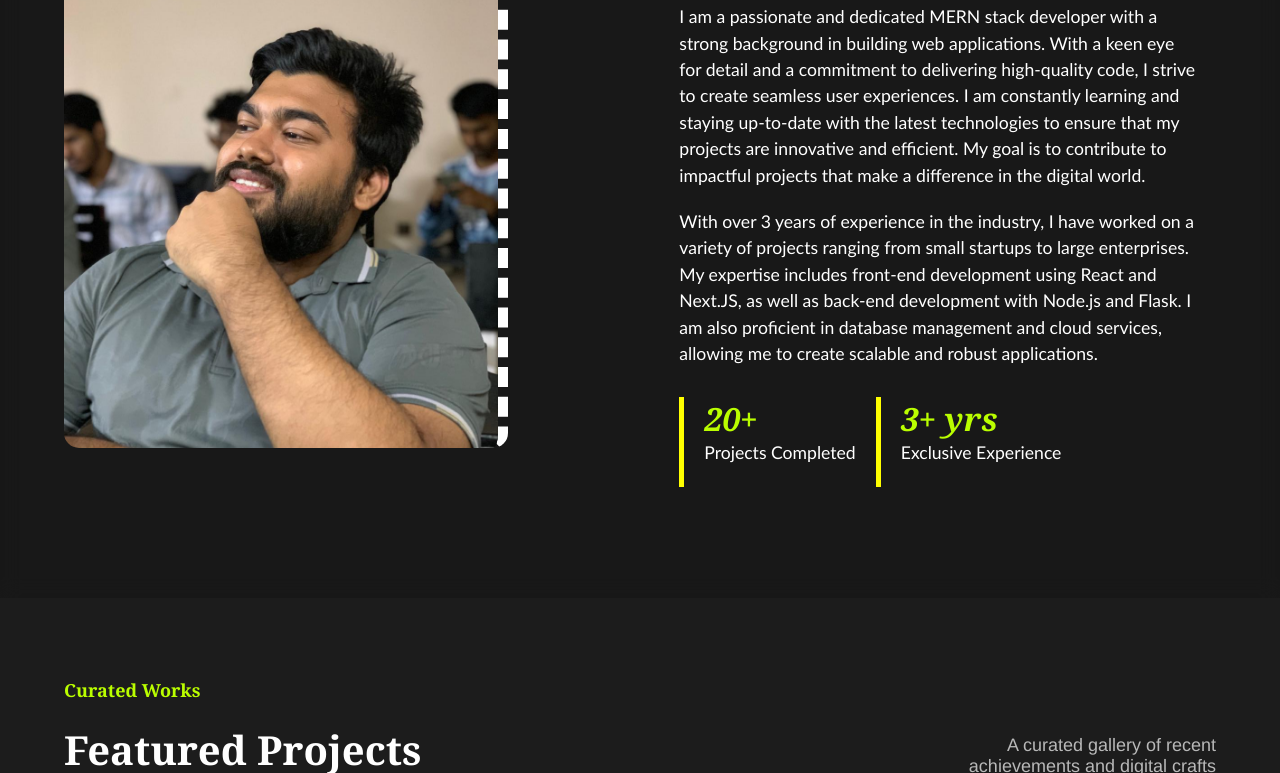
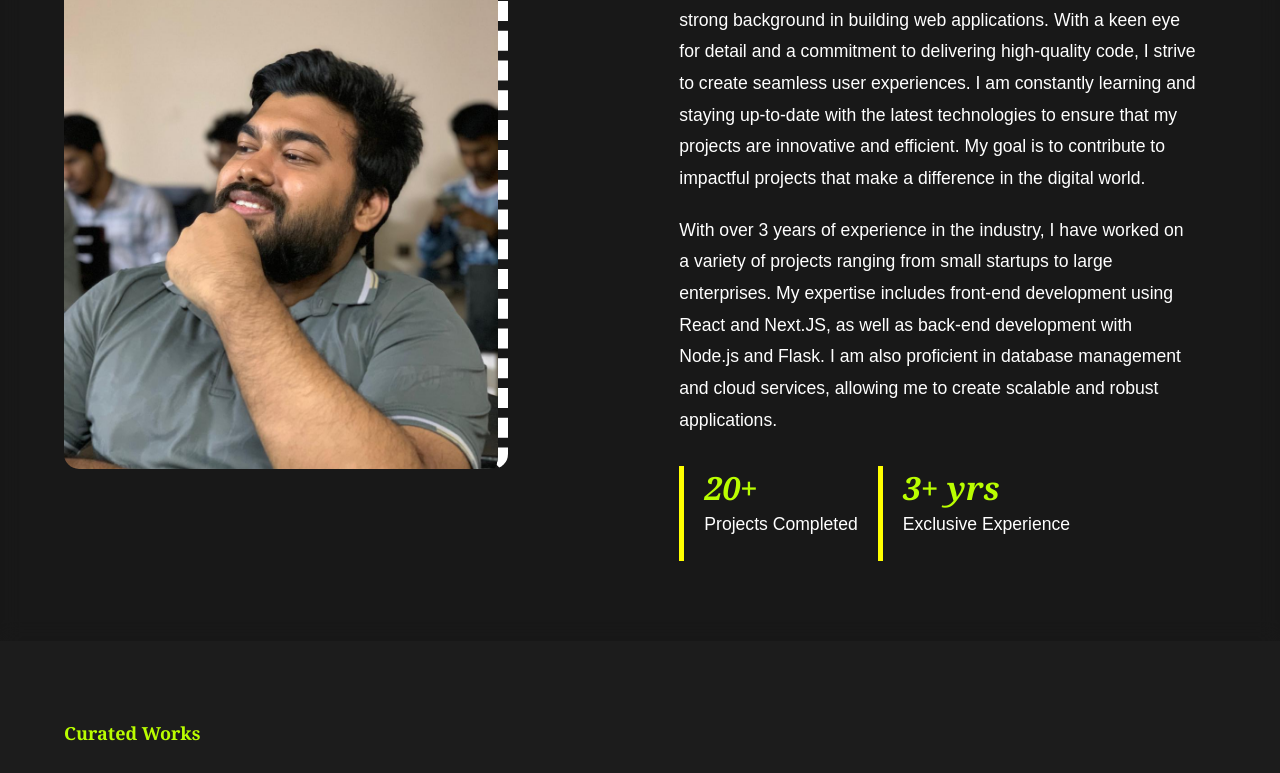
Before and after one commit to abubakar471/abdevs-portfolio, a plain HTML site: page index.html in a window 1280 px wide. Shown: the part 1011-1784 px from the top of the page. Drawn offline with Linux system fonts and the light colour scheme.

Commit message:
update about section

```diff
--- a/styles.css
+++ b/styles.css
@@ -307,10 +307,8 @@ body {
   margin-bottom: 20px;
   color: #fff;
   font-size: 1.1rem;
-  line-height: 1.5;
-  font-family:
-    "Trebuchet MS", "Lucida Sans Unicode", "Lucida Grande", "Lucida Sans",
-    Arial, sans-serif;
+  line-height: 1.8;
+  font-family: Arial, sans-serif;
 }
 
 .about-stats {
```
